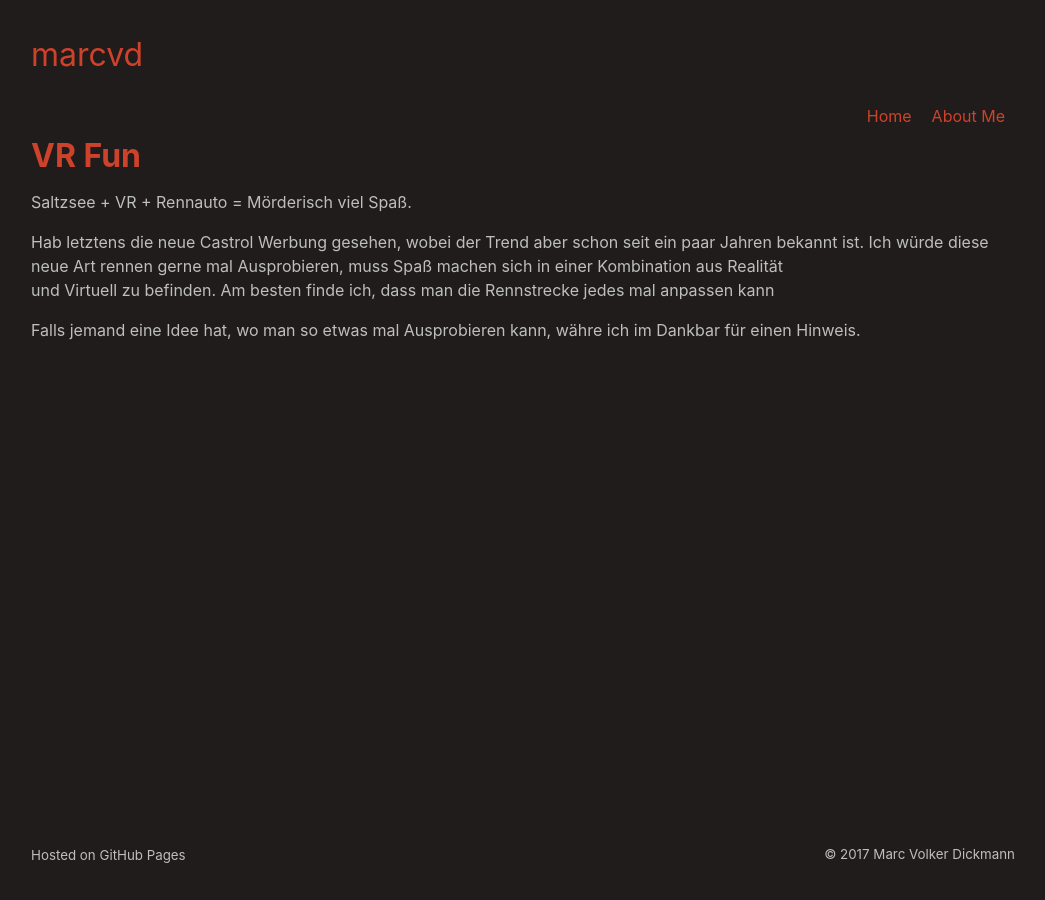
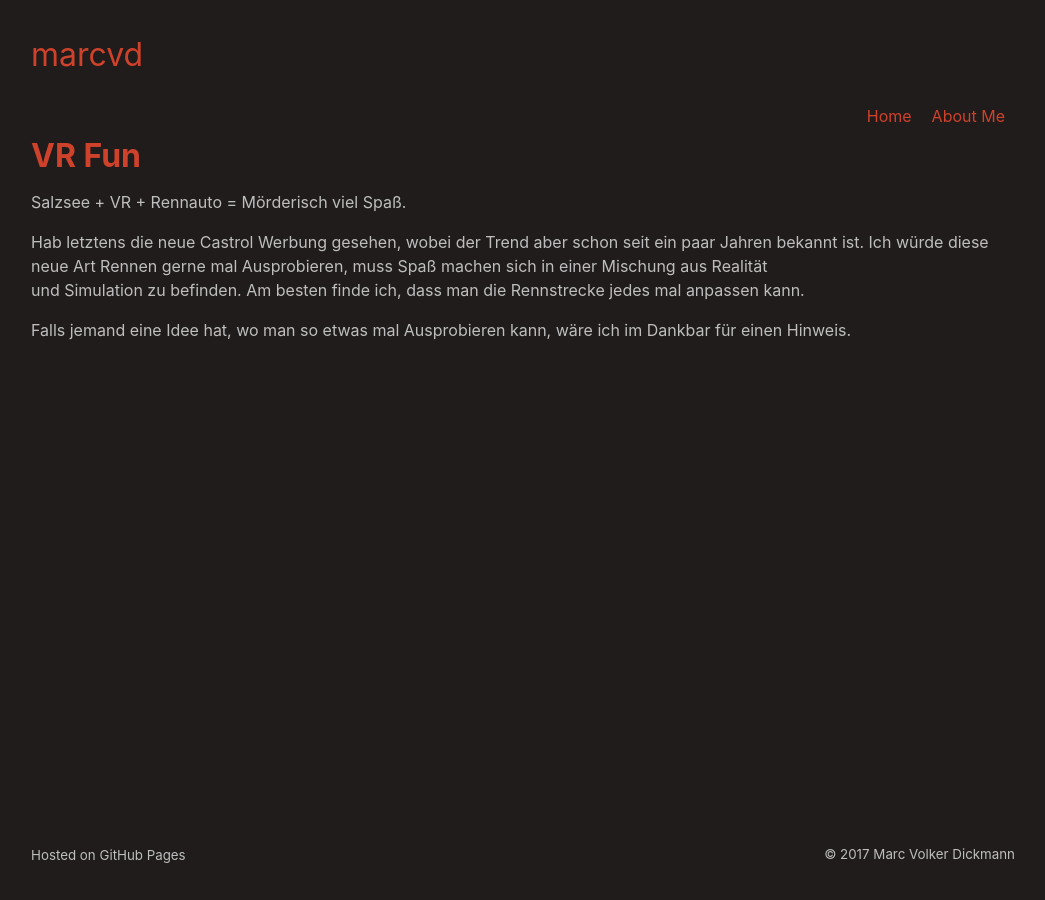
Before and after one commit to marc-q/marc-q.github.io, a Jekyll site: the page built from _posts/2017-03-20-VR-Fun.md, in a window 1280 px wide. Shown: the whole page, without its empty margins (117-1162 px from the left). Built offline with Jekyll 4.4.1, drawn with Linux system fonts in a browser that asks for light colours; the repository's description, which GitHub fills in, is left out.

Commit message:
Fix spelling errors.

```diff
--- a/_posts/2017-03-20-VR-Fun.md
+++ b/_posts/2017-03-20-VR-Fun.md
@@ -3,10 +3,10 @@ title: VR Fun
 layout: post
 ---
 
-Saltzsee + VR + Rennauto = Mörderisch viel Spaß.
+Salzsee + VR + Rennauto = Mörderisch viel Spaß.
 
 Hab letztens die neue Castrol Werbung gesehen, wobei der Trend aber schon seit ein paar Jahren bekannt ist.
-Ich würde diese neue Art rennen gerne mal Ausprobieren, muss Spaß machen sich in einer Kombination aus Realität
-und Virtuell zu befinden. Am besten finde ich, dass man die Rennstrecke jedes mal anpassen kann
+Ich würde diese neue Art Rennen gerne mal Ausprobieren, muss Spaß machen sich in einer Mischung aus Realität
+und Simulation zu befinden. Am besten finde ich, dass man die Rennstrecke jedes mal anpassen kann.
 
-Falls jemand eine Idee hat, wo man so etwas mal Ausprobieren kann, währe ich im Dankbar für einen Hinweis.
+Falls jemand eine Idee hat, wo man so etwas mal Ausprobieren kann, wäre ich im Dankbar für einen Hinweis.
```
